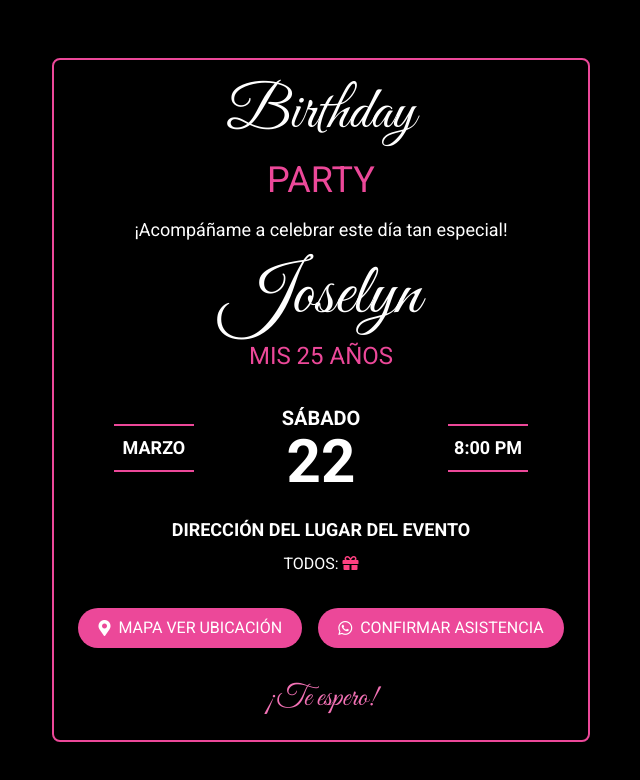
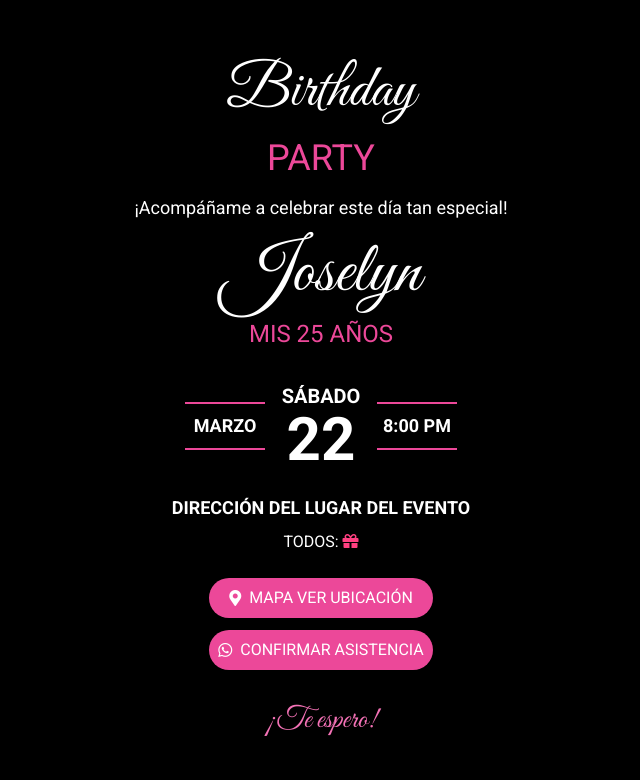
Before and after one commit to Joseluis30c/Invitacion, a plain HTML site: page index.html in a window 1280 px wide. Shown: the whole page, without its empty margins (319-959 px from the left). Drawn offline with nearby package versions, Linux system fonts and the light colour scheme.

Commit message:
Update index.html

```diff
--- a/index.html
+++ b/index.html
@@ -2,8 +2,7 @@
 <html lang="es">
 <head>
     <meta charset="UTF-8">
-    <meta name="viewport" content="width=device-width, initial-scale= <link rel="icon" type="image/x-icon" href="favicon.ico">
- <link rel="icon" type="image/x-icon" href="favicono.ico">
+    <meta name="viewport" content="width=device-width, initial-scale=1.0">
     <title>Invitación de Cumpleaños</title>
     <script src="https://cdn.tailwindcss.com"></script>
     <link rel="stylesheet" href="https://cdnjs.cloudflare.com/ajax/libs/font-awesome/5.15.3/css/all.min.css">
@@ -16,20 +15,18 @@
             background-position: center;
             background-repeat: no-repeat;
             color: #fff;
+            text-align: center;
+            padding: 20px;
         }
         .great-vibes {
             font-family: 'Great Vibes', cursive;
-        }
-        .card {
-            background: rgba(0, 0, 0, 0.7); /* Fondo oscuro transparente para mejorar legibilidad */
         }
         .gift-icon {
             color: #ff4081; /* Color rosa para el icono de regalo */
         }
     </style>
 </head>
-<body class="flex items-center justify-center min-h-screen">
-    <div class="text-center p-6 border-2 border-pink-500 rounded-lg shadow-lg card">
+<body class="flex flex-col items-center justify-center min-h-screen">
     <h1 class="text-6xl great-vibes text-white">Birthday</h1>
     <h2 class="text-4xl text-pink-500 mt-4">PARTY</h2>
     <p class="mt-4 text-lg">¡Acompáñame a celebrar este día tan especial!</p>
@@ -59,26 +56,24 @@
         TODOS: <i class="fas fa-gift gift-icon"></i>
     </p>
 
-        <div class="mt-8 flex flex-wrap justify-center space-x-4">
-            <button onclick="verUbicacion()" class="bg-pink-500 text-white py-2 px-5 rounded-full flex items-center shadow-lg hover:bg-pink-600 transition">
+    <!-- Botones uno debajo del otro con menor altura -->
+    <div class="mt-6 flex flex-col items-center space-y-3">
+        <button onclick="verUbicacion()" class="w-56 bg-pink-500 text-white py-2 rounded-full flex items-center justify-center shadow-lg hover:bg-pink-600 transition">
             <i class="fas fa-map-marker-alt mr-2"></i> MAPA VER UBICACIÓN
         </button>
-            <button onclick="confirmarAsistencia()" class="bg-pink-500 text-white py-2 px-5 rounded-full flex items-center shadow-lg hover:bg-pink-600 transition">
-                <i class="fab fa-whatsapp mr-2"></i>                CONFIRMAR ASISTENCIA
+        <button onclick="confirmarAsistencia()" class="w-56 bg-pink-500 text-white py-2 rounded-full flex items-center justify-center shadow-lg hover:bg-pink-600 transition">
+            <i class="fab fa-whatsapp mr-2"></i> CONFIRMAR ASISTENCIA
         </button>
     </div>
 
     <p class="mt-8 text-3xl great-vibes text-pink-400">¡Te espero!</p>
-    </div>
 
     <script>
         function verUbicacion() {
-            // Reemplaza con el enlace de Google Maps de la ubicación del evento
             window.open("https://www.google.com/maps?q=-11.8735085,-77.1116095", "_blank");
         }
 
         function confirmarAsistencia() {
-            // Número de WhatsApp al que se enviará el mensaje (cambia el número por el tuyo)
             var numeroWhatsApp = "51901227358";
             var mensaje = encodeURIComponent("¡Hola! Confirmo mi asistencia a la fiesta de cumpleaños 🎉🥳");
             window.open("https://wa.me/" + numeroWhatsApp + "?text=" + mensaje, "_blank");
```
Lines whose indentation alone changed are shown as unchanged.
